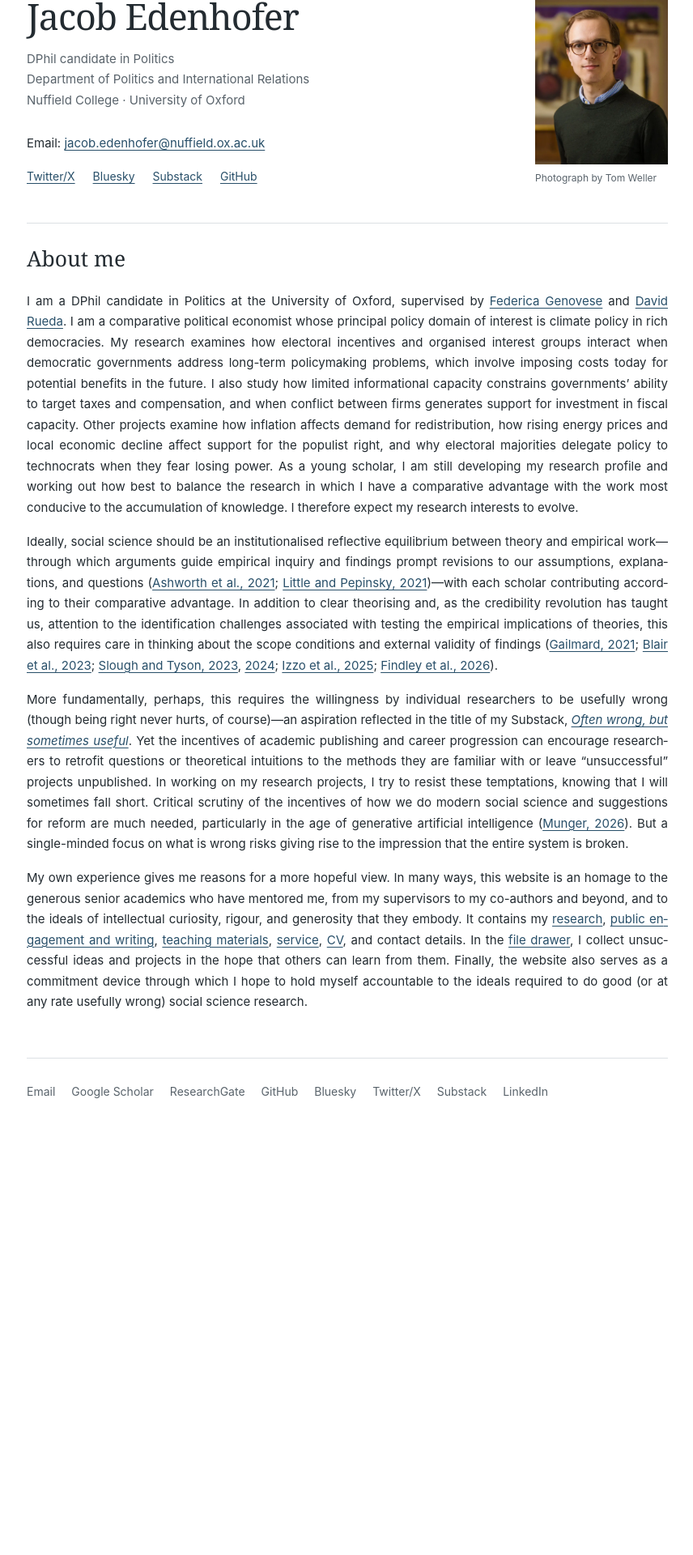
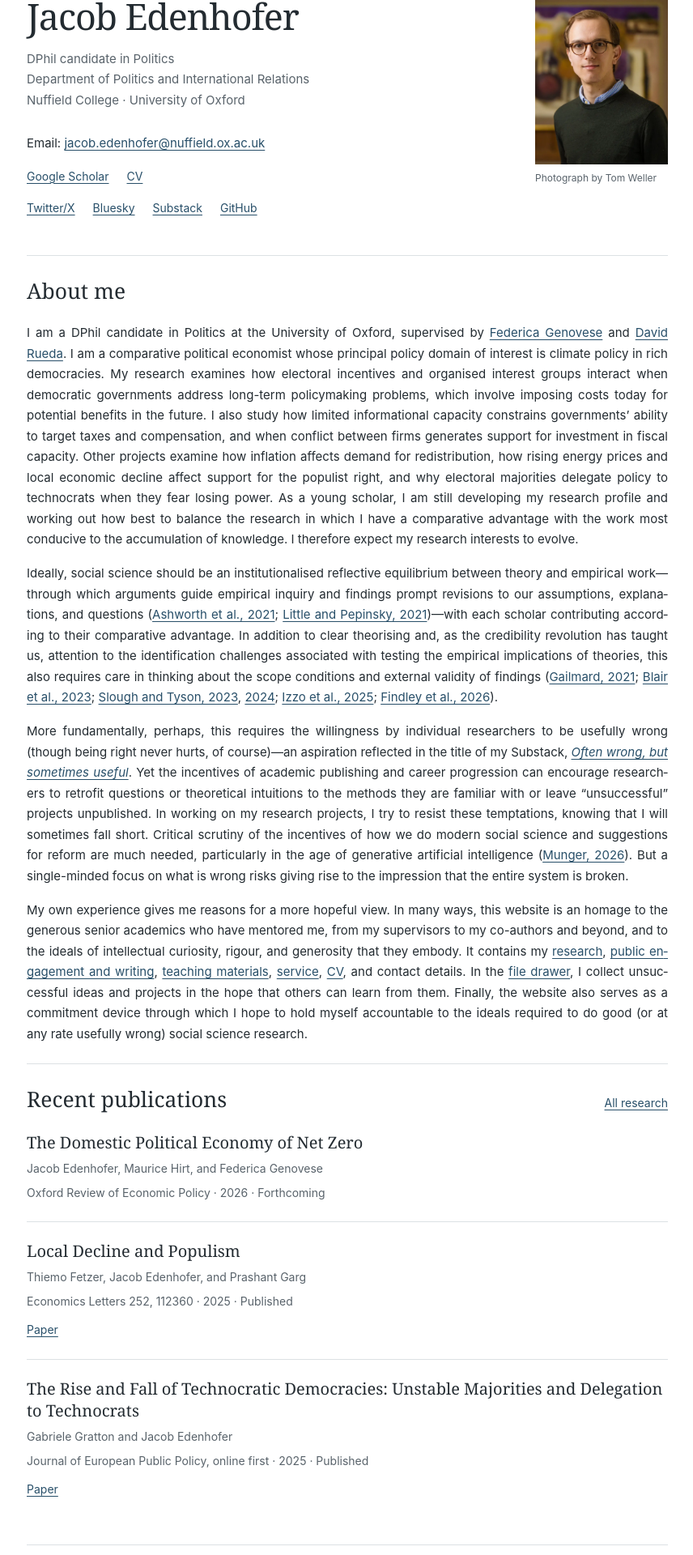
Before and after one commit to jacob-edenhofer/Website, a Next.js app: page / in a window 1280 px wide. Shown: the part 156-2076 px from the top of the page at 81% size, without its empty margins (177-1033 px from the left). Before the commit the page ends 1553 px from the top, so only its background shows below. Built offline with nearby package versions, Linux system fonts and the light colour scheme.

Commit message:
Surface academic links, recent publications and lecture slides

```diff
--- a/app/globals.css
+++ b/app/globals.css
@@ -41,8 +41,9 @@ p { margin: 0 0 1.1em; }
 .hero-layout { display: grid; grid-template-columns: minmax(0, 1fr) 164px; gap: 76px; max-width: var(--text-width); align-items: start; }
 .hero-role { margin: 14px 0 0; font-size: .9375rem; color: var(--muted); }
 .hero-contact { margin-top: 28px; font-size: .9375rem; font-style: normal; overflow-wrap: anywhere; }
-.hero-social { display: flex; flex-wrap: wrap; gap: 4px 22px; margin-top: 12px; font-size: .875rem; }
-.hero-social a { padding-block: 4px; }
+.hero-academic, .hero-social { display: flex; flex-wrap: wrap; gap: 4px 22px; margin-top: 12px; font-size: .875rem; }
+.hero-social { margin-top: 8px; }
+.hero-academic a, .hero-social a { padding-block: 4px; }
 .hero-intro { margin-top: 24px; font-size: 1.0625rem; line-height: 1.75; }
 .hero-intro p:last-child { margin-bottom: 0; }
 .hero-portrait { margin: 4px 0 0; }
@@ -52,6 +53,11 @@ p { margin: 0 0 1.1em; }
 .section-heading-inline h2 { font-size: 1.65rem; }
 .home-about .prose { max-width: var(--text-width); font-size: .9375rem; }
 .home-about { padding-bottom: 24px; }
+.recent-publications > .section-heading-inline, .recent-publications > .paper-entry { max-width: var(--text-width); }
+.recent-publications > .section-heading-inline { margin-bottom: 0; }
+.recent-publications .paper-entry:last-child { border-bottom: 0; }
+.recent-publications h3 a { color: var(--ink); text-decoration: none; }
+.recent-publications h3 a:hover { color: var(--blue); text-decoration: underline; }
 .site-footer { margin-top: 32px; }
 .footer-inner { border-top: 1px solid var(--line); padding-block: 25px 34px; color: var(--muted); font-size: .8125rem; }
 .footer-inner p { margin: 0; }
@@ -132,7 +138,7 @@ summary { color: var(--blue); cursor: pointer; font-size: .875rem; width: fit-co
   .section-heading-inline { align-items: flex-start; }
 }
 @media (pointer: coarse) {
-  .site-nav a, .hero-social a, .footer-links a, .paper-links a, .paper-index a, .programme-index a { padding-block: 10px; }
+  .site-nav a, .hero-academic a, .hero-social a, .footer-links a, .paper-links a, .paper-index a, .programme-index a { padding-block: 10px; }
   summary { padding-block: 8px; }
 }
 @media (prefers-reduced-motion: reduce) { html { scroll-behavior: auto; } }
--- a/app/page.tsx
+++ b/app/page.tsx
@@ -3,6 +3,7 @@ import { sitePath } from "../site.config.mjs";
 import { Footer } from "./components/Footer";
 import { Header } from "./components/Header";
 import { Markdown } from "./components/Markdown";
+import { researchByKind } from "./data/research";
 
 export default function Home() {
   return (
@@ -21,6 +22,10 @@ export default function Home() {
               <address className="hero-contact">
                 Email: <a href="mailto:jacob.edenhofer@nuffield.ox.ac.uk">jacob.edenhofer@nuffield.ox.ac.uk</a>
               </address>
+              <nav className="hero-academic" aria-label="Academic profiles and CV">
+                <a href="https://scholar.google.com/citations?user=59t8TxgAAAAJ">Google Scholar</a>
+                <a href={sitePath("/Jacob_Edenhofer_CV.pdf")}>CV</a>
+              </nav>
               <nav className="hero-social" aria-label="Public activity">
                 <a href="https://x.com/edenhofer_jacob">Twitter/X</a>
                 <a href="https://bsky.app/profile/jacobedenhofer.bsky.social">Bluesky</a>
@@ -40,6 +45,22 @@ export default function Home() {
           </header>
           <Markdown file="about" />
         </section>
+        <section className="recent-publications page-width" aria-labelledby="recent-publications-title">
+          <header className="section-heading-inline">
+            <h2 id="recent-publications-title">Recent publications</h2>
+            <a className="text-link" href={sitePath("/research/")}>All research</a>
+          </header>
+          {researchByKind.publications.slice(0, 3).map((paper) => (
+            <article className="paper-entry" key={paper.slug}>
+              <h3><a href={sitePath(`/research/#${paper.slug}`)}>{paper.title}</a></h3>
+              <p className="paper-authors">{paper.authors}</p>
+              <p className="paper-meta">{[paper.venue, paper.year, paper.status].join(" · ")}</p>
+              {paper.links.filter((link) => link.label === "Paper").map((link) => (
+                <div className="paper-links" key={link.href}><a href={link.href}>{link.label}</a></div>
+              ))}
+            </article>
+          ))}
+        </section>
       </main>
       <Footer />
     </div>
--- a/content/teaching.md
+++ b/content/teaching.md
@@ -6,18 +6,21 @@ I teach formal political economy at Oxford and have worked as a teaching assista
 
 Oxford · Trinity Term · 2025 and 2026
 
+- [2026 syllabus](/A_Second_Introduction_to_Formal_Political_Economy_2026.pdf) — course aims and readings
+- [Week 1 slides — Preliminaries and electoral accountability](https://raw.githubusercontent.com/jacob-edenhofer/PolEcon-Oxford2026/main/02%20Slides/Week1.pdf)
+- [Week 2 slides — Parties and party competition](https://raw.githubusercontent.com/jacob-edenhofer/PolEcon-Oxford2026/main/02%20Slides/Week2.pdf)
+- [Week 3 slides — Distributive politics](https://raw.githubusercontent.com/jacob-edenhofer/PolEcon-Oxford2026/main/02%20Slides/Week3.pdf)
+- [Week 4 slides — Interest groups and lobbying](https://raw.githubusercontent.com/jacob-edenhofer/PolEcon-Oxford2026/main/02%20Slides/Week4.pdf)
+- [Additional slides — Democratic backsliding](https://raw.githubusercontent.com/jacob-edenhofer/PolEcon-Oxford2026/main/02%20Slides/Week5.pdf)
+- [2026 GitHub repository](https://github.com/jacob-edenhofer/PolEcon-Oxford2026) — course materials and simulations
+- [2025 archive](https://github.com/jacob-edenhofer/PolEcon-Oxford2025) — materials from the previous course
+
 This short, optional course runs for four weeks and is offered as one of the “methods options”. It is designed as a sequel to the introductory game theory course taught during Hilary term. Its first objective is to illustrate how the concepts students learn in that course are used in the political economy literature, helping them engage more deeply and critically with modern research. The second is to develop a more nuanced understanding of the strategic rationales that underlie the existence of two institutions that characterise modern democracies, elections and interest groups.
 
 Such an understanding is of scholarly interest and of importance for reflecting on what it means to be a good democratic citizen, both in private, when casting a vote, and in public, when choosing an occupation and making everyday decisions in jobs that are directly and indirectly related to public policymaking. My hope is that the formal demands of the models will not deter us from exploring their implications for our lived experience.
 
 Each lecture has two parts, though these are not always presented sequentially. The first provides context on the democratic institution that the week is devoted to, or an aspect of that institution, such as accountability in elections. The second introduces one canonical political economy model from the readings, including proofs of key results. The course covers elections, party competition, electoral systems, interest groups, and democratic backsliding.
 
-Students can choose between two forms of weekly assignment. They can write an essay of 1,000 words that explains the model, situates its insights in the broader literature, and applies it to an example not discussed in the lecture. Alternatively, they can solve exercises of increasing difficulty, from explaining derivations to writing proofs and working out small extensions of the model.
-
-- [2026 syllabus](/A_Second_Introduction_to_Formal_Political_Economy_2026.pdf) — course aims, assessment, and readings
-- [2026 repository](https://github.com/jacob-edenhofer/PolEcon-Oxford2026) — slides, simulations, assignments, and solutions
-- [2025 archive](https://github.com/jacob-edenhofer/PolEcon-Oxford2025) — materials from the previous course
-
 ## Climate policy
 
 I worked as a teaching assistant for [Christian Flachsland](https://www.hertie-school.org/en/who-we-are/profile/person/flachsland) (Hertie School) on *Advanced Climate Policy* and *Policy Process — Climate Policy*. I made a substantial contribution to preparing and revising the lecture slides.
```
